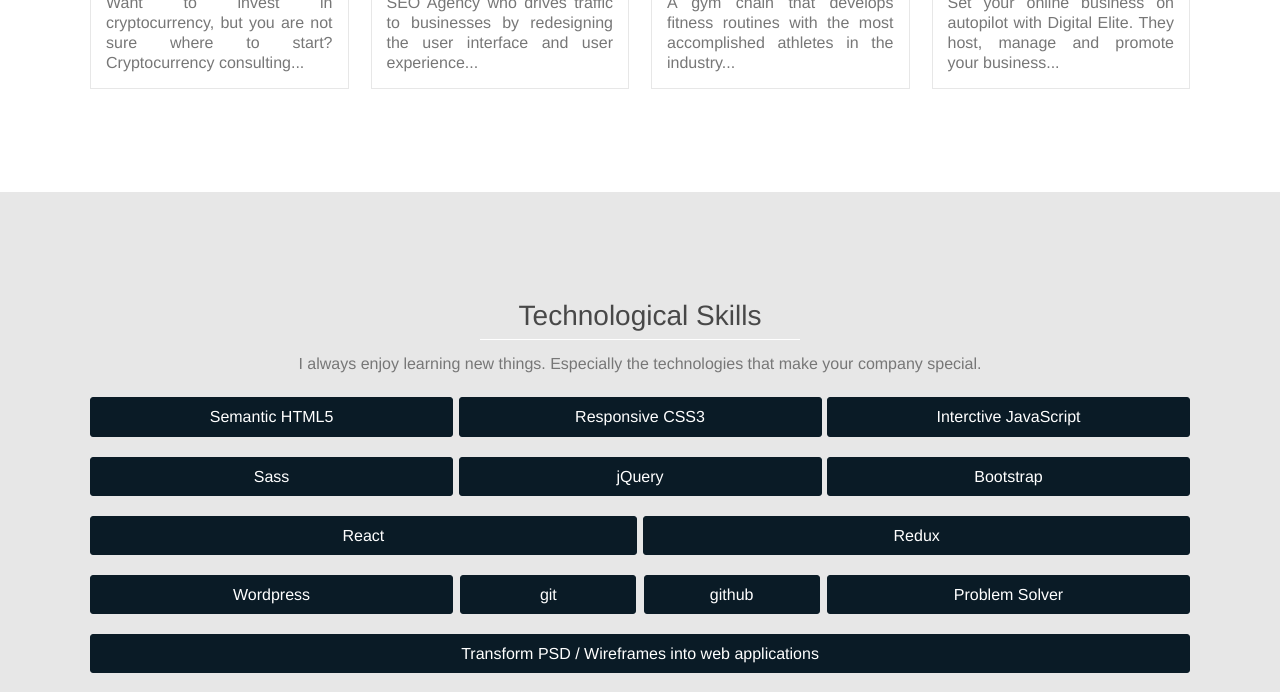
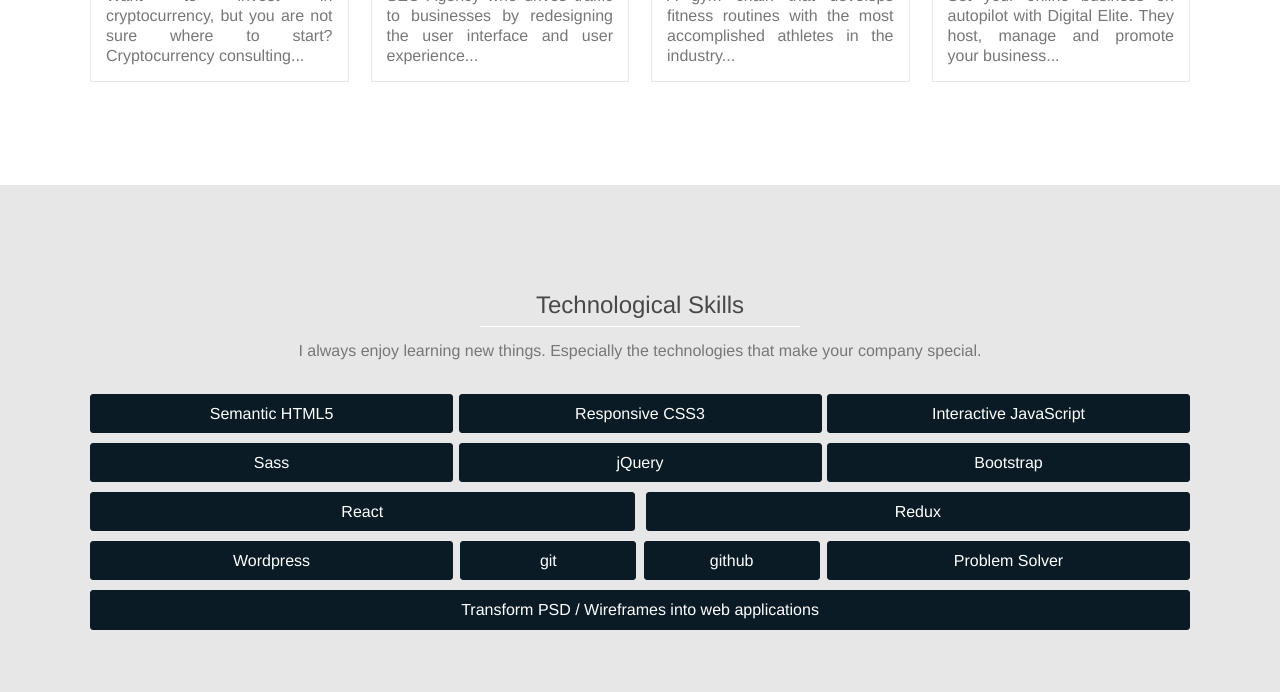
Before and after one commit to JuniorTavarez/inprogress-portfolio, a website: page index.html in a window 1280 px wide. Shown: the part 2105-2797 px from the top of the page. Drawn offline with Linux system fonts and the light colour scheme.

Commit message:
finishing site

```diff
--- a/index.html
+++ b/index.html
@@ -213,28 +213,30 @@
             I always enjoy learning new things. Especially the technologies that
             make your company special.
           </p>
-          <div class="html">
+          <div class="flex">
+            <!-- <span class="html"> -->
             <p>Semantic HTML5</p>
             <p>Responsive CSS3</p>
-            <p>Interctive JavaScript</p>
-          </div>
-          <div class="sass">
+            <p>Interactive JavaScript</p>
+            <!-- </span> -->
+            <!-- <span class="sass"> -->
             <p>Sass</p>
             <p>jQuery</p>
             <p>Bootstrap</p>
-          </div>
-          <div class="react">
+            <!-- </span> -->
+            <!-- <span class="react"> -->
             <p>React</p>
             <p>Redux</p>
-          </div>
-          <div class="wordpress">
+            <!-- </span> -->
+            <!-- <span class="wordpress"> -->
             <p>Wordpress</p>
             <p>git</p>
             <p>github</p>
             <p>Problem Solver</p>
-          </div>
-          <div class="transform">
+            <!-- </span> -->
+            <!-- <span class="transform"> -->
             <p>Transform PSD / Wireframes into web applications</p>
+            <!-- </span> -->
           </div>
         </div>
       </div>
--- a/sass/abstracts/_variables.scss
+++ b/sass/abstracts/_variables.scss
@@ -12,5 +12,7 @@
 
 // FONT
 $default-font-size: 1.6rem;
-$h2: 2.8rem;
+$h2: 2.4rem;
+$h2-small: 2.8rem;
 $p: 1.6rem;
+$p-small: 2.4rem;
--- a/sass/base/_base.scss
+++ b/sass/base/_base.scss
@@ -10,7 +10,7 @@
   // This defines what 1rem is
   font-size: 62.5%; //1 rem = 10px; 10px/16px = 62.5%
 
-  @include responsive(tab-land) {
+  @include responsive(tab-small) {
     font-size: 50%; //1 rem = 8px, 8/16 = 50%
     // width < 1200?
   }
--- a/sass/layout/_header.scss
+++ b/sass/layout/_header.scss
@@ -89,6 +89,7 @@
       }
       a {
         text-decoration: none;
+
         &:hover {
           .button {
             color: $color-white;
@@ -101,9 +102,9 @@
           margin: 2rem 0;
           align-self: center;
           padding: 0.2rem 15rem;
-          color: $color-secondary-dark;
+          color: $color-white;
           font-size: $p;
-          border: $color-secondary-dark 0.1rem solid;
+          border: $color-primary 0.1rem solid;
           border-radius: 0.3rem;
           transition: background-color 0.5s ease-in-out 0s,
             color 0.5s ease-in-out 0s;
@@ -116,7 +117,64 @@
     }
   }
   // END
+
   // RESponsive desgin beggins
+  // 1200px
+  @include responsive(tab-land) {
+    .hero-section {
+      .wrapper {
+        .left-side {
+          flex: 0 1 45%;
+          img {
+          }
+          h1 {
+            font-size: 2.1rem;
+          }
+          p {
+            font-size: 1.4rem;
+            .name {
+              display: block;
+            }
+          }
+        }
+        .right-side {
+          flex: 0 1 45%;
+
+          p {
+            font-size: 1.4rem;
+          }
+          .button {
+            padding: 0.2rem 6rem;
+          }
+        }
+      }
+    }
+  }
+
+  // // 1000px
+  // @include responsive(tab-mid) {
+  //   .hero-section {
+  //     .wrapper {
+  //       .left-side {
+  //         background-color: black;
+  //         img {
+  //         }
+  //         h1 {
+  //           // font-size: 2rem;
+  //           // background-color: pink;
+  //         }
+  //         p {
+  //           .name {
+  //           }
+  //         }
+  //       }
+  //       .right-side {
+  //         display: none;
+  //       }
+  //     }
+  //   }
+  // }
+
   // 950px
   @include responsive(tab-small) {
     .hero-section {
@@ -131,10 +189,10 @@
             max-width: 100%;
           }
           h1 {
-            font-size: 2.4rem;
+            font-size: 3.5rem;
           }
           p {
-            font-size: 2rem;
+            font-size: $p-small;
             text-align: center;
             max-width: 75%;
             .name {
@@ -174,7 +232,7 @@
             list-style: none;
             margin: 0 1.5rem;
             a {
-              font-size: 1.8rem;
+              font-size: $p-small;
               color: $color-primary;
               text-decoration: none;
               cursor: pointer;
@@ -217,6 +275,25 @@
       }
     }
   }
+  // 704px
+  @include responsive(tab-port) {
+    .hero-section {
+      .wrapper {
+        .left-side {
+          img {
+          }
+          h1 {
+            font-size: 3rem;
+            background-color: yellow;
+          }
+          p {
+            font-size: $p-small;
+          }
+        }
+      }
+    }
+  }
+
   // 520px
   @include responsive(phone) {
     .hero-section {
@@ -225,10 +302,11 @@
           img {
           }
           h1 {
-            font-size: 2rem;
+            font-size: 1.8rem;
+            background-color: green;
           }
           p {
-            // font-size: $p;
+            font-size: 1.5rem;
           }
         }
       }
--- a/sass/layout/_my-latest-work.scss
+++ b/sass/layout/_my-latest-work.scss
@@ -44,7 +44,8 @@
         img {
         }
         p {
-          min-height: 8.9rem;
+          min-height: 15.1rem;
+          // background-color: yellow;
         }
       }
     }
@@ -56,7 +57,8 @@
         img {
         }
         p {
-          // min-height: 8.9rem;
+          // min-height: 18rem;
+          // background-color: red;
         }
       }
     }
@@ -68,22 +70,26 @@
         img {
         }
         p {
-          min-height: 8.9rem;
+          min-height: 17.1rem;
+          // background-color: green;
         }
       }
     }
   }
+  // 800px
   @include responsive(tab-port-800) {
     .row-1 {
       .card-1 {
         img {
         }
         p {
-          min-height: 8.9rem;
+          min-height: 14.9rem;
+          background-color: purple;
         }
       }
     }
   }
+  // 704px
   @include responsive(tab-port) {
     .heading {
       h2 {
@@ -102,12 +108,13 @@
         p {
           border: 0.1rem solid $color-primary-light;
           border-top: 0rem;
-          text-align: justify;
           line-height: 2rem;
+          min-height: 11rem;
         }
       }
     }
   }
+  // 520px
   @include responsive(phone) {
     .heading {
       h2 {
@@ -123,7 +130,8 @@
         p {
           text-align: center;
           line-height: 2.8rem;
-          // min-height: 11rem;
+          min-height: 4rem;
+          background-color: orange;
         }
       }
     }
--- a/sass/layout/_technological-skills.scss
+++ b/sass/layout/_technological-skills.scss
@@ -21,14 +21,12 @@
       flex: 0 0 100%;
       text-align: center;
     }
-    .html {
-      flex: 0 0 100%;
+    .flex {
       display: flex;
       flex-wrap: wrap;
       margin-top: 1rem;
       justify-content: space-between;
       p {
-        flex: 0 1 33%;
         text-align: center;
         font-size: $p;
         background: $color-secondary-dark;
@@ -36,89 +34,48 @@
         border-radius: 0.3rem;
         padding: 0.5rem 0;
         color: $color-white;
-        &:not(:first-child) {
-          margin-left: 0.1rem;
+        flex: 0 1 33%;
+        margin-top: 1rem;
+        &:last-child {
+          flex: 0 1 100%;
         }
-        &:not(:last-child) {
-          margin-right: 0.1rem;
+        &:nth-child(7),
+        &:nth-child(8) {
+          flex: 0 1 49.5%;
         }
-      }
-    }
-    .sass {
-      flex: 0 0 100%;
-      display: flex;
-      flex-wrap: wrap;
-      justify-content: space-between;
-      margin-top: 2rem;
-      p {
-        flex: 0 1 33%;
-        text-align: center;
-        font-size: $p;
-        background: $color-secondary-dark;
-        border: 0.1rem solid $color-secondary-dark;
-        border-radius: 0.3rem;
-        padding: 0.5rem 0;
-        color: $color-white;
-      }
-    }
-    .react {
-      flex: 0 0 100%;
-      display: flex;
-      flex-wrap: wrap;
-      justify-content: space-between;
-      margin-top: 2rem;
-      p {
-        flex: 0 1 49.7%;
-        text-align: center;
-        font-size: $p;
-        background: $color-secondary-dark;
-        border: 0.1rem solid $color-secondary-dark;
-        border-radius: 0.3rem;
-        padding: 0.5rem 0;
-        color: $color-white;
-      }
-    }
-    .wordpress {
-      flex: 0 0 100%;
-      display: flex;
-      flex-wrap: wrap;
-      justify-content: space-between;
-      margin-top: 2rem;
-      p {
-        flex: 0 1 16%;
-        text-align: center;
-        font-size: $p;
-        background: $color-secondary-dark;
-        border: 0.1rem solid $color-secondary-dark;
-        border-radius: 0.3rem;
-        padding: 0.5rem 0;
-        color: $color-white;
-        &:first-child,
-        &:last-child {
-          flex: 0 1 33%;
+        &:nth-child(10),
+        &:nth-child(11) {
+          flex: 0 1 16%;
         }
-      }
-    }
-    .transform {
-      flex: 0 1 100%;
-      display: flex;
-      flex-wrap: wrap;
-      justify-content: space-between;
-      margin-top: 2rem;
-      p {
-        flex: 0 1 100%;
-        text-align: center;
-        font-size: $p;
-        background: $color-secondary-dark;
-        border: 0.1rem solid $color-secondary-dark;
-        border-radius: 0.3rem;
-        padding: 0.5rem 0;
-        color: $color-white;
       }
     }
   }
 
   // phone 520px
-  @include responsive(phone) {
+  @include responsive(tab-port) {
+    .wrapper {
+      h2 {
+      }
+      .main-paragraph {
+      }
+      .flex {
+        p {
+          &:nth-last-child(1n + 1) {
+            flex: 0 1 49.5%;
+            // background: blue;
+          }
+          &:last-child {
+            flex: 0 1 100%;
+          }
+
+          &:nth-child(3) {
+            flex: 0 1 74.5%;
+          }
+          &:nth-child(4) {
+            flex: 0 1 24.5%;
+          }
+        }
+      }
+    }
   }
 }
--- a/script.js
+++ b/script.js
@@ -6,33 +6,30 @@
   nav.classList.toggle('u-display-none');
 });
 
-// Keeps Box same size
-const p = document.querySelectorAll('.card-1 p');
-// console.log(p);
+// // Keeps Box same size
+const p = document.querySelector('.card-1 p');
 
-const resizes = function () {
-  let sum = [];
+// const resizes = function () {
+//   let sum = [];
 
-  const run = function () {
-    p.forEach((element) => {
-      console.log(element.getBoundingClientRect().height);
-      sum.push(element.getBoundingClientRect().height);
-    });
-  };
-  run();
-  const total = Math.max(...sum);
-  console.log(sum);
-  p.forEach((element) => {
-    element.style.minHeight = `${total}px`;
-  });
-};
-// console.log('hello');
-resizes();
+//   const run = function () {
+//     p.forEach((element) => {
+//       console.log(element.getBoundingClientRect().height);
+//       sum.push(element.getBoundingClientRect().height);
+//     });
+//   };
+//   run();
+//   const total = Math.max(...sum);
+//   console.log(sum);
+//   p.forEach((element) => {
+//     element.style.minHeight = `${total}px`;
+//   });
+// };
+// // console.log('hello');
+// resizes();
 
-// console.log(element);
-window.addEventListener('resize', function () {
-  location.reload();
-  resizes();
-});
-
-// window.addEventListener('click', resizes());
+// // console.log(element);
+// window.addEventListener('resize', function () {
+//   location.reload();
+//   resizes();
+// });
```
Also changed, not shown: css/style.css.
